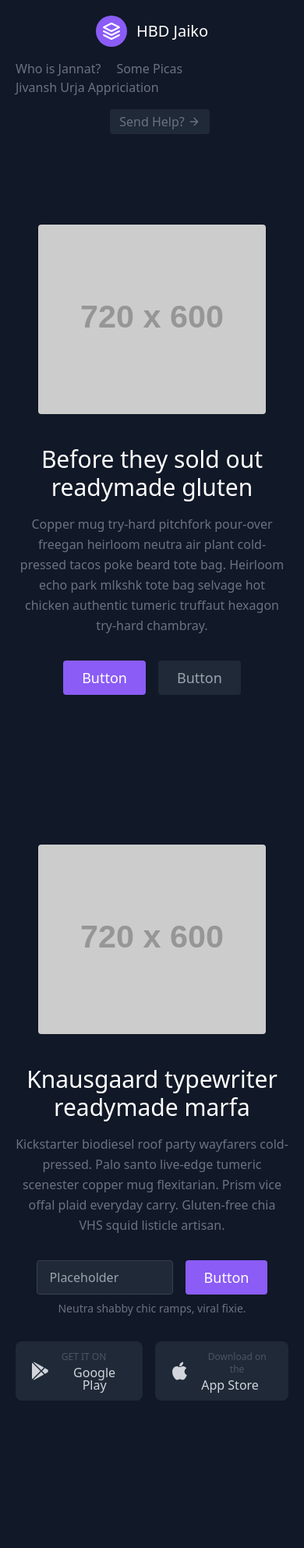
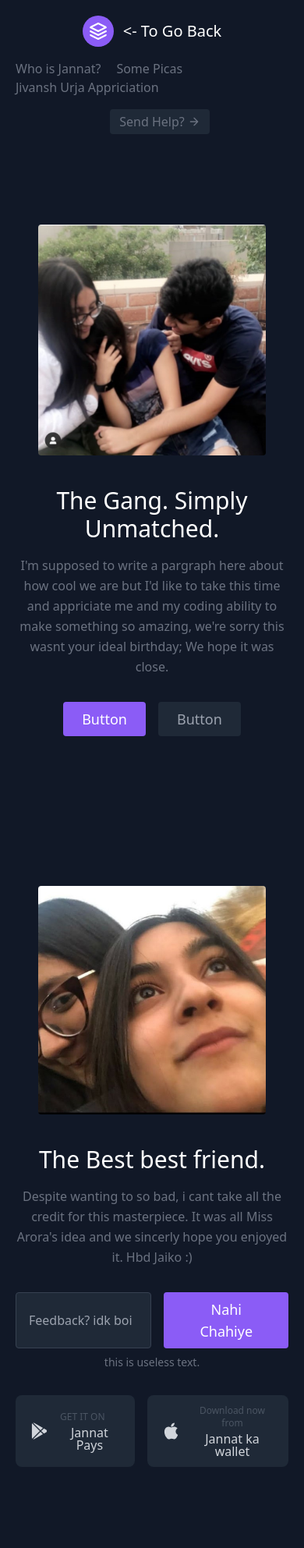
Before and after one commit to parzuko/hbd-lol, a plain HTML site: page picas.html in a window 390 px wide. Shown: the top 1985 px of the page at 78% size. Drawn offline with nearby package versions, Linux system fonts and the light colour scheme; placeholder pictures from the web are drawn by us.

Commit message:
Added all webpages and completed website

```diff
--- a/picas.html
+++ b/picas.html
@@ -23,7 +23,8 @@
                     viewBox="0 0 24 24">
                     <path d="M12 2L2 7l10 5 10-5-10-5zM2 17l10 5 10-5M2 12l10 5 10-5"></path>
                 </svg>
-                <span class="ml-3 text-xl xl:block lg:hidden">HBD Jaiko</span>
+                <span class="ml-3 text-xl xl:block lg:hidden">
+                    <- To Go Back</span>
             </a>
             <div class="lg:w-2/5 inline-flex lg:justify-end ml-5 lg:ml-0">
                 <button
@@ -48,16 +49,16 @@
     <section class="text-gray-500 bg-gray-900 body-font">
         <div class="container mx-auto flex px-5 py-24 md:flex-row flex-col items-center">
             <div class="lg:max-w-lg lg:w-full md:w-1/2 w-5/6 md:mb-0 mb-10">
-                <img class="object-cover object-center rounded" alt="hero" src="https://dummyimage.com/720x600">
+                <img class="object-cover object-center rounded" alt="hero" src="fam.jpeg">
             </div>
             <div
                 class="lg:flex-grow md:w-1/2 lg:pl-24 md:pl-16 flex flex-col md:items-start md:text-left items-center text-center">
-                <h1 class="title-font sm:text-4xl text-3xl mb-4 font-medium text-white">Before they sold out
-                    <br class="hidden lg:inline-block">readymade gluten
+                <h1 class="title-font sm:text-4xl text-3xl mb-4 font-medium text-white">The Gang.
+                    <br class="hidden lg:inline-block"> Simply Unmatched.
                 </h1>
-                <p class="mb-8 leading-relaxed">Copper mug try-hard pitchfork pour-over freegan heirloom neutra air
-                    plant cold-pressed tacos poke beard tote bag. Heirloom echo park mlkshk tote bag selvage hot chicken
-                    authentic tumeric truffaut hexagon try-hard chambray.</p>
+                <p class="mb-8 leading-relaxed">I'm supposed to write a pargraph here about how cool we are but I'd like
+                    to take this time and appriciate me and my coding ability to make something so amazing, we're sorry
+                    this wasnt your ideal birthday; We hope it was close.</p>
                 <div class="flex justify-center">
                     <button
                         class="inline-flex text-white bg-purple-500 border-0 py-2 px-6 focus:outline-none hover:bg-purple-600 rounded text-lg">Button</button>
@@ -70,22 +71,21 @@
 
     <section class="text-gray-500 bg-gray-900 body-font">
         <div class="container mx-auto flex flex-col px-5 py-24 justify-center items-center">
-            <img class="lg:w-2/6 md:w-3/6 w-5/6 mb-10 object-cover object-center rounded" alt="hero"
-                src="https://dummyimage.com/720x600">
+            <img class="lg:w-2/6 md:w-3/6 w-5/6 mb-10 object-cover object-center rounded" alt="hero" src="bruv.jpeg">
             <div class="w-full md:w-2/3 flex flex-col mb-16 items-center text-center">
-                <h1 class="title-font sm:text-4xl text-3xl mb-4 font-medium text-white">Knausgaard typewriter readymade
-                    marfa</h1>
-                <p class="mb-8 leading-relaxed">Kickstarter biodiesel roof party wayfarers cold-pressed. Palo santo
-                    live-edge tumeric scenester copper mug flexitarian. Prism vice offal plaid everyday carry.
-                    Gluten-free chia VHS squid listicle artisan.</p>
+                <h1 class="title-font sm:text-4xl text-3xl mb-4 font-medium text-white">The Best best friend.
+                </h1>
+                <p class="mb-8 leading-relaxed">Despite wanting to so bad, i cant take all the credit for this
+                    masterpiece. It was all Miss Arora's idea and we sincerly hope you enjoyed it. Hbd Jaiko :)</p>
                 <div class="flex w-full justify-center">
                     <input
                         class="bg-gray-800 rounded mr-4 border border-gray-700 text-white focus:outline-none focus:border-purple-500 text-base px-4 md:w-full lg:w-full xl:w-1/2 w-2/4"
-                        placeholder="Placeholder" type="text">
+                        placeholder="Feedback? idk boi" type="text">
                     <button
-                        class="inline-flex text-white bg-purple-500 border-0 py-2 px-6 focus:outline-none hover:bg-purple-600 rounded text-lg">Button</button>
+                        class="inline-flex text-white bg-purple-500 border-0 py-2 px-6 focus:outline-none hover:bg-purple-600 rounded text-lg">Nahi
+                        Chahiye</button>
                 </div>
-                <p class="text-sm mt-2 text-gray-500 mb-8 w-full">Neutra shabby chic ramps, viral fixie.</p>
+                <p class="text-sm mt-2 text-gray-500 mb-8 w-full">this is useless text.</p>
                 <div class="flex text-gray-300">
                     <button
                         class="bg-gray-800 inline-flex py-3 px-5 rounded-lg items-center hover:bg-gray-700 hover:text-white focus:outline-none">
@@ -97,7 +97,7 @@
                         </svg>
                         <span class="ml-4 flex items-start flex-col leading-none">
                             <span class="text-xs text-gray-600 mb-1">GET IT ON</span>
-                            <span class="title-font font-medium">Google Play</span>
+                            <span class="title-font font-medium">Jannat Pays</span>
                         </span>
                     </button>
                     <button
@@ -112,8 +112,8 @@
                             </path>
                         </svg>
                         <span class="ml-4 flex items-start flex-col leading-none">
-                            <span class="text-xs text-gray-600 mb-1">Download on the</span>
-                            <span class="title-font font-medium">App Store</span>
+                            <span class="text-xs text-gray-600 mb-1">Download now from</span>
+                            <span class="title-font font-medium">Jannat ka wallet</span>
                         </span>
                     </button>
                 </div>
@@ -133,7 +133,7 @@
             </a>
             <p class="text-sm text-gray-600 sm:ml-4 sm:pl-4 sm:border-l-2 sm:border-gray-800 sm:py-2 sm:mt-0 mt-4">For
                 Jannat by team JUrju
-                <a href="https://twitter.com/knyttneve" class="text-gray-500 ml-1" target="_blank"
+                <a href="https://www.instagram.com/jivansh/" class="text-gray-500 ml-1" target="_blank"
                     rel="noopener noreferrer">@jivansh and @ur.ja</a>
             </p>
             <span class="inline-flex sm:ml-auto sm:mt-0 mt-4 justify-center sm:justify-start">
```
Also changed, not shown: Appriciation.html (+11 -10 lines), index.html (+1 -1 lines), bruv.jpeg (added), fam.jpeg (added).
